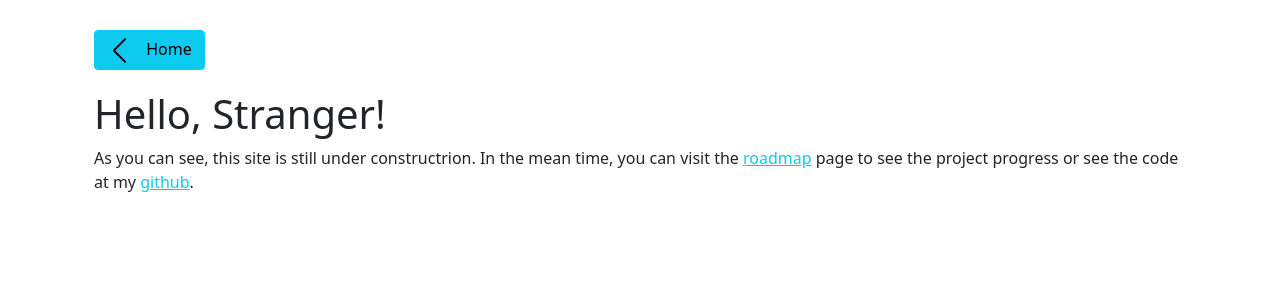
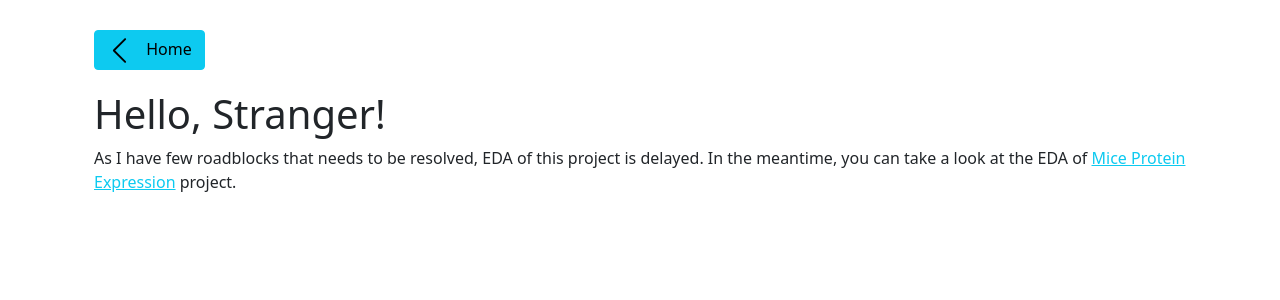
Before and after one commit to bheemaguli/House-Price-Prediction, a Flask app: page /eda in a window 1280 px wide. Shown: the part 71-371 px from the top of the page. Run offline with Flask 2, Linux system fonts and the light colour scheme; some libraries are stand-ins or nearby versions.

Commit message:
Minor additions.

```diff
--- a/templates/eda.html
+++ b/templates/eda.html
@@ -12,12 +12,9 @@
 <div class="page-header">
     <h1>Hello, Stranger!</h1>
 </div>
-<p>As you can see, this site is still under constructrion.
-    In the mean time, you can visit the
-    <a href="{{ url_for('roadmap') }}" class="link-info">roadmap</a>
-     page to see the project progress
-    or see the code at my
-    <a href="https://github.com/bheemaguli/House-Price-Prediction" class="link-info" target="_blank">github</a>.
+<p>As I have few roadblocks that needs to be resolved, EDA of this project is delayed.
+    In the meantime, you can take a look at the EDA of
+    <a href="https://github.com/bheemaguli/Mice-Protein-Expression/tree/main/Notebooks" class="link-info" target="_blank">Mice Protein Expression</a> project.
 </p>
 </div>
 {% endblock %}
--- a/templates/index.html
+++ b/templates/index.html
@@ -35,5 +35,9 @@
         <a type="button" class="btn btn-secondary" href="{{ url_for('api_documentation') }}">API</a>
     </div>
   </div>
+  <hr class="my-5">
+  <h4>And, hello there</h4>
+  <p>If you, are looking to hire me, you can see my up-to-date resume at <a href="https://github.com/bheemaguli/resume" class="link-info" target="_blank">my github</a>.</p>
 </div>
+
 {% endblock %}
```
